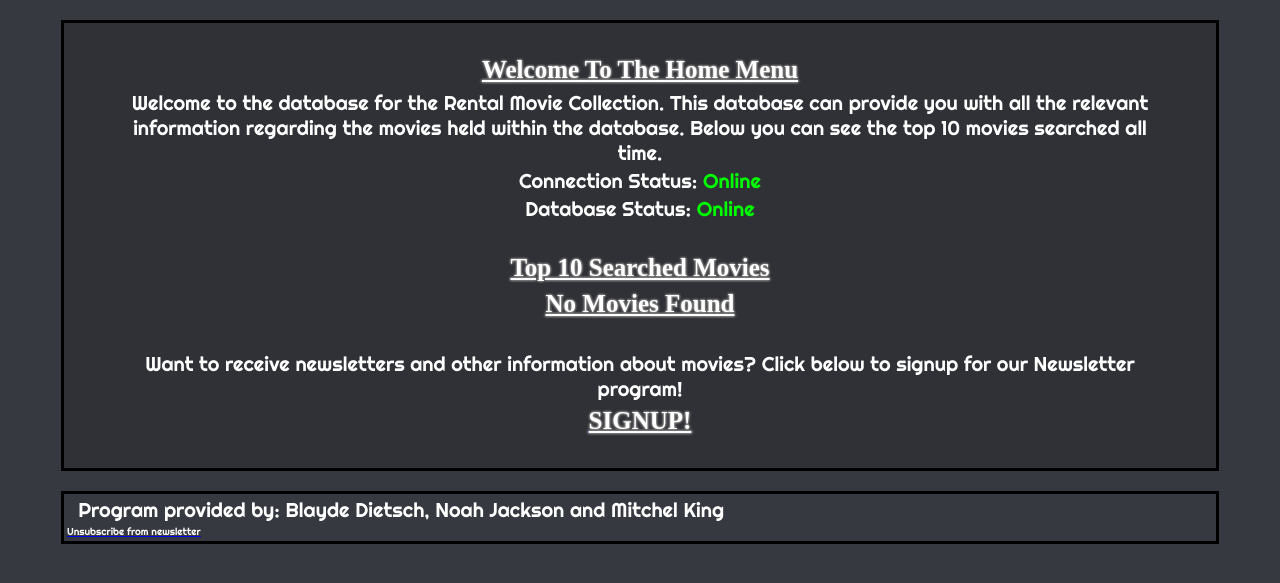
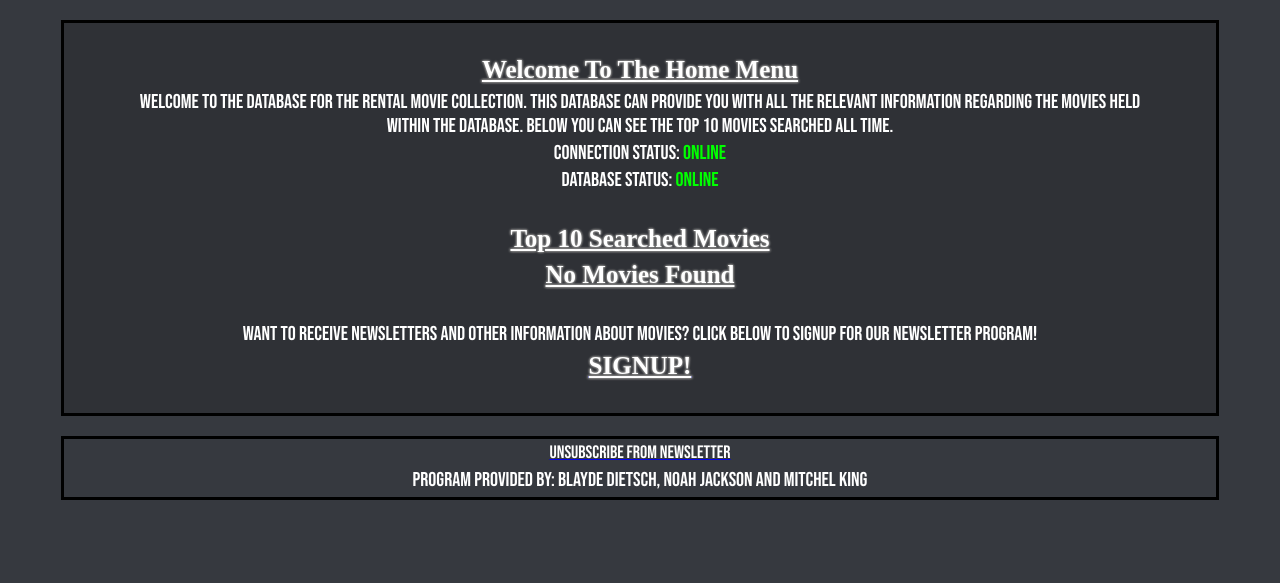
Before and after one commit to mkjking/RAD, a PHP site: page /Index.php in a window 1280 px wide. Shown: the part 100-683 px from the top of the page. Run offline with PHP 8.4, Linux system fonts and the light colour scheme; data that the repository does not hold is empty.

Commit message:
Footer adjustment and font changes

```diff
--- a/MovieDatabasecss.css
+++ b/MovieDatabasecss.css
@@ -63,19 +63,30 @@ h1 {
 p {
     font-size: 20px;
 
-    font-family: Righteous;
+    font-family: Babus;
     margin: 3px;
 
     color: white;
 }
 
 p.unsub  {
-    font-size: 10px;
+    font-size: 18px;
 
-    font-family: Righteous;
+    font-family: Babus;
     margin: 3px;
+    text-align: center;
 
     text-decoration: none;
+
+    color: white;
+}
+
+p.provided {
+    font-size: 20px;
+    text-align: center;
+
+    font-family: Babus;
+    margin: 5px;
 
     color: white;
 }
@@ -170,7 +181,7 @@ nav a:hover::before {
 /*========================================= OTHER CSS =========================================*/
 
 table {
-    font-family: Gruppo;
+    font-family: Geometos;
     color: white;
     border: 3px solid black;
     margin: auto;
@@ -213,6 +224,16 @@ img {
     src: url(fonts/Righteous-Regular.ttf)
 }
 
+@font-face {
+    font-family: Babus;
+    src: url(fonts/BN-Regular.ttf);
+}
+
+@font-face {
+    font-family: Geometos;
+    src: url(fonts/Geometos.ttf);
+}
+
 /*========================================= SCREENS =========================================*/
 
 /*================================================================== 1500 ==================================================================*/
@@ -226,7 +247,7 @@ img {
     }
 
     footer {
-        border:  3px solid black;
+        border:3px solid black;
         margin: auto;
         margin-top: 20px;
         margin-bottom: 20px;
@@ -337,7 +358,7 @@ img {
     /*=================== OTHER CSS ==================*/
 
     table {
-        font-family: Gruppo;
+        font-family: Geometos;
     }
 
     .container {
@@ -492,7 +513,7 @@ img {
     /*=================== OTHER CSS ==================*/
 
     table {
-        font-family: Gruppo;
+        font-family: Geometos;
         font-size: 12px;
         border: 1px solid  black;
         padding: 0px;
@@ -662,7 +683,7 @@ img {
     /*=================== OTHER CSS ==================*/
 
     table {
-        font-family: Gruppo;
+        font-family: Geometos;
         font-size: 8px;
         border: 1px solid  black;
         padding: 0px;
--- a/config.php
+++ b/config.php
@@ -13,7 +13,7 @@
 		//Variables for connection
 		$host = "localhost";
 		$user = "root";
-		$password = "usbw";
+		$password = "";
 		$database= "rentalmovies_db";
 		$port = 3306;
 
--- a/functions/Top10Results.php
+++ b/functions/Top10Results.php
@@ -49,7 +49,7 @@
             $barWidth = 25;
 
             // Font settings
-            $font = realpath('fonts/Righteous-Regular.ttf');
+            $font = realpath('fonts/BN-Regular.ttf');
             $fontSize = 14;
 
             //Max value on y-axis
--- a/functions/footer.php
+++ b/functions/footer.php
@@ -9,9 +9,8 @@
     -->
 
     <div class="footerContainer">
-        <p> &nbsp Program provided by: Blayde Dietsch, Noah Jackson and Mitchel King &nbsp</p>
-
         <a href="Unsubscribe.php"><p class="unsub">Unsubscribe from newsletter</p></a>
+        <p class="provided"> &nbsp Program provided by: Blayde Dietsch, Noah Jackson and Mitchel King &nbsp</p>
     </div>
 
 </html>
```
Also changed, not shown: fonts/BN-Regular.ttf (added), fonts/Geometos.ttf (added), 1 other file.
